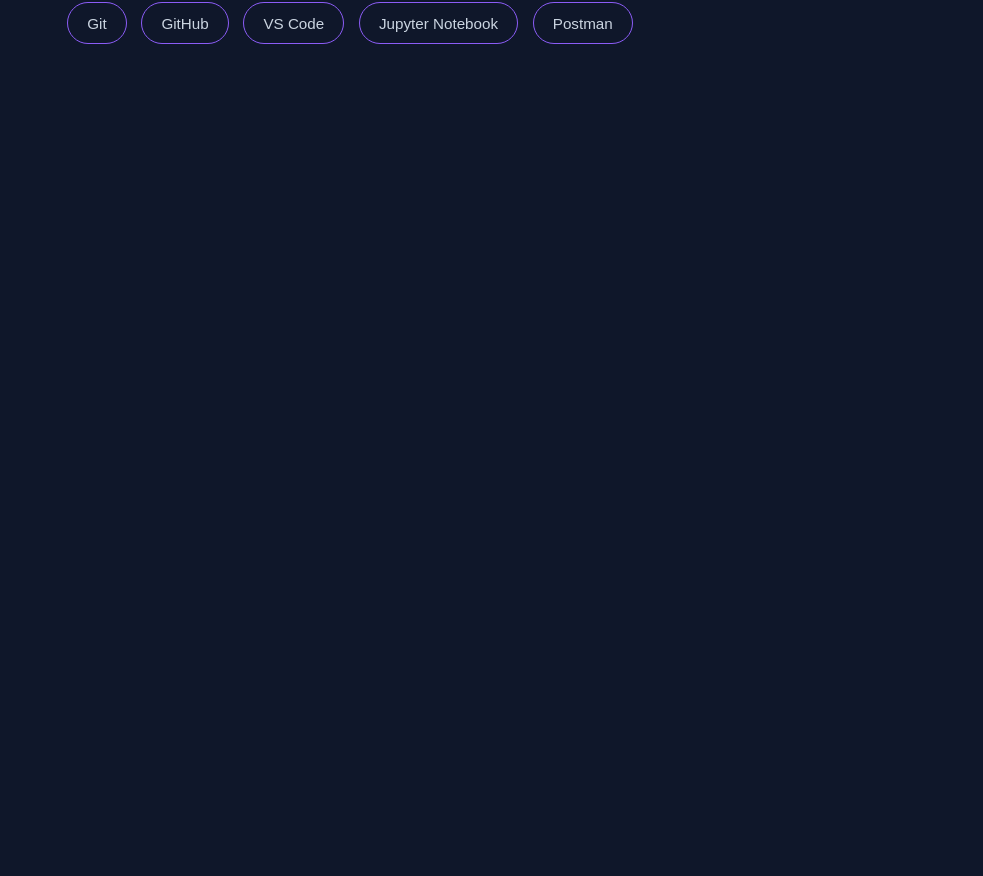
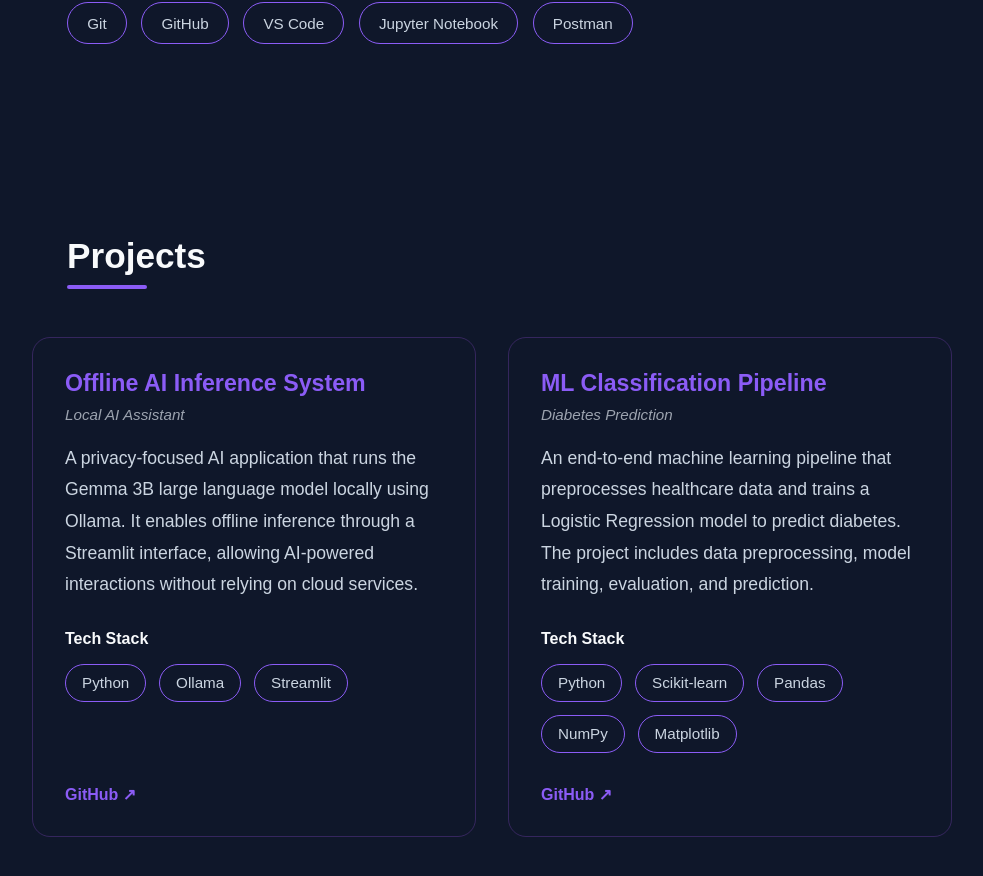
Before and after one commit to shubhi-123/portfolio, a React app: page / in a window 1280 px wide. Shown: the part 2087-2963 px from the top of the page, without its empty margins (148-1131 px from the left). Before the commit the page ends 2227 px from the top, so only its background shows below. Built offline with nearby package versions, Linux system fonts and the light colour scheme; the HTML template or start-up script is replaced by a standard one.

Commit message:
added projects

```diff
--- a/src/App.jsx
+++ b/src/App.jsx
@@ -2,6 +2,7 @@
 import Hero from "./components/Hero/Hero";
 import About from "./components/About/About";
 import Skills from "./components/Skills/Skills";
+import Projects from "./components/Projects/Projects";
 
 function App() {
   return (
@@ -10,6 +11,7 @@
       <Hero />
       <About />
       <Skills />
+      <Projects />
     </>
   );
 }
--- /dev/null
+++ b/src/components/Projects/Projects.jsx
@@ -0,0 +1,81 @@
+import styles from "./Projects.module.css";
+
+const projects = [
+  {
+    title: "Offline AI Inference System",
+
+    subtitle: "Local AI Assistant",
+
+    description:
+      "A privacy-focused AI application that runs the Gemma 3B large language model locally using Ollama. It enables offline inference through a Streamlit interface, allowing AI-powered interactions without relying on cloud services.",
+
+    tech: ["Python", "Ollama", "Streamlit"],
+
+    github: "https://github.com/shubhi-123/offline-chatbot",
+  },
+
+  {
+    title: "ML Classification Pipeline",
+
+    subtitle: "Diabetes Prediction",
+
+    description:
+      "An end-to-end machine learning pipeline that preprocesses healthcare data and trains a Logistic Regression model to predict diabetes. The project includes data preprocessing, model training, evaluation, and prediction.",
+
+    tech: [
+      "Python",
+      "Scikit-learn",
+      "Pandas",
+      "NumPy",
+      "Matplotlib",
+    ],
+
+    github: "https://github.com/shubhi-123/diabetes-predictor",
+  },
+];
+
+function Projects() {
+  return (
+    <section id="projects" className={styles.projects}>
+      <div className={styles.headingContainer}>
+        <h2 className={styles.heading}>Projects</h2>
+        <div className={styles.underline}></div>
+      </div>
+
+      <div className={styles.cardsContainer}>
+        <div className={styles.grid}>
+          {projects.map((project) => (
+            <div className={styles.card} key={project.title}>
+              <h3>{project.title}</h3>
+
+              <p className={styles.subtitle}>{project.subtitle}</p>
+
+              <p className={styles.description}>{project.description}</p>
+
+              <h4>Tech Stack</h4>
+
+              <div className={styles.tech}>
+                {project.tech.map((item) => (
+                  <span className={styles.skill} key={item}>
+                    {item}
+                  </span>
+                ))}
+              </div>
+
+              <a
+                href={project.github}
+                target="_blank"
+                rel="noopener noreferrer"
+                className={styles.github}
+              >
+                GitHub ↗
+              </a>
+            </div>
+          ))}
+        </div>
+      </div>
+    </section>
+  );
+}
+
+export default Projects;
--- /dev/null
+++ b/src/components/Projects/Projects.module.css
@@ -0,0 +1,140 @@
+.projects {
+    padding: 6rem 2rem;
+}
+
+/* ---------- Heading ---------- */
+
+.headingContainer {
+    max-width: 850px;
+    margin: 0 auto 3rem;
+}
+
+.heading {
+    color: var(--heading-color);
+
+    font-size: 2.2rem;
+    font-weight: 700;
+
+    margin-bottom: 0.6rem;
+}
+
+.underline {
+    width: 80px;
+    height: 4px;
+
+    background: var(--accent-color);
+
+    border-radius: 999px;
+}
+
+ .cardsContainer {
+    max-width: 920px;
+    margin: 0 auto;
+}
+
+.grid {
+    display: grid;
+
+    grid-template-columns: repeat(2, 1fr);
+
+    gap: 2rem;
+}
+
+.card {
+    display: flex;
+    flex-direction: column;
+
+    border: 1px solid rgba(168, 85, 247, 0.25);
+
+    border-radius: 18px;
+
+    padding: 2rem;
+
+    background: transparent;
+}
+
+.card h3 {
+    color: var(--accent-color);
+
+    min-height: 2rem;
+
+    font-size: 1.45rem;
+    font-weight: 700;
+
+    margin-bottom: 0.25rem;
+}
+
+.subtitle {
+    color: #9ca3af;
+
+    font-size: 0.95rem;
+    font-style: italic;
+
+    margin-bottom: 1.2rem;
+}
+
+.description {
+    color: var(--text-color);
+
+    font-size: 1.1rem;
+
+    line-height: 1.8;
+
+    margin-bottom: 1.8rem;
+}
+
+.card h4 {
+    color: var(--heading-color);
+
+    font-size: 1rem;
+
+    margin-bottom: 1rem;
+}
+
+.tech {
+    display: flex;
+    flex-wrap: wrap;
+
+    gap: 0.8rem;
+
+    margin-bottom: 2rem;
+}
+
+.skill {
+    border: 1px solid var(--accent-color);
+
+    border-radius: 999px;
+
+    padding: 0.6rem 1rem;
+
+    font-size: 0.95rem;
+
+    color: var(--text-color);
+}
+
+.github {
+    margin-top: auto;
+
+    color: var(--accent-color);
+
+    text-decoration: none;
+
+    font-weight: 600;
+
+    width: fit-content;
+}
+
+.github:hover {
+    text-decoration: underline;
+}
+
+@media (max-width: 850px) {
+
+    .grid {
+        grid-template-columns: 1fr;
+    }
+
+}
+.card:hover {
+    border-color: var(--accent-color);
+}
```
